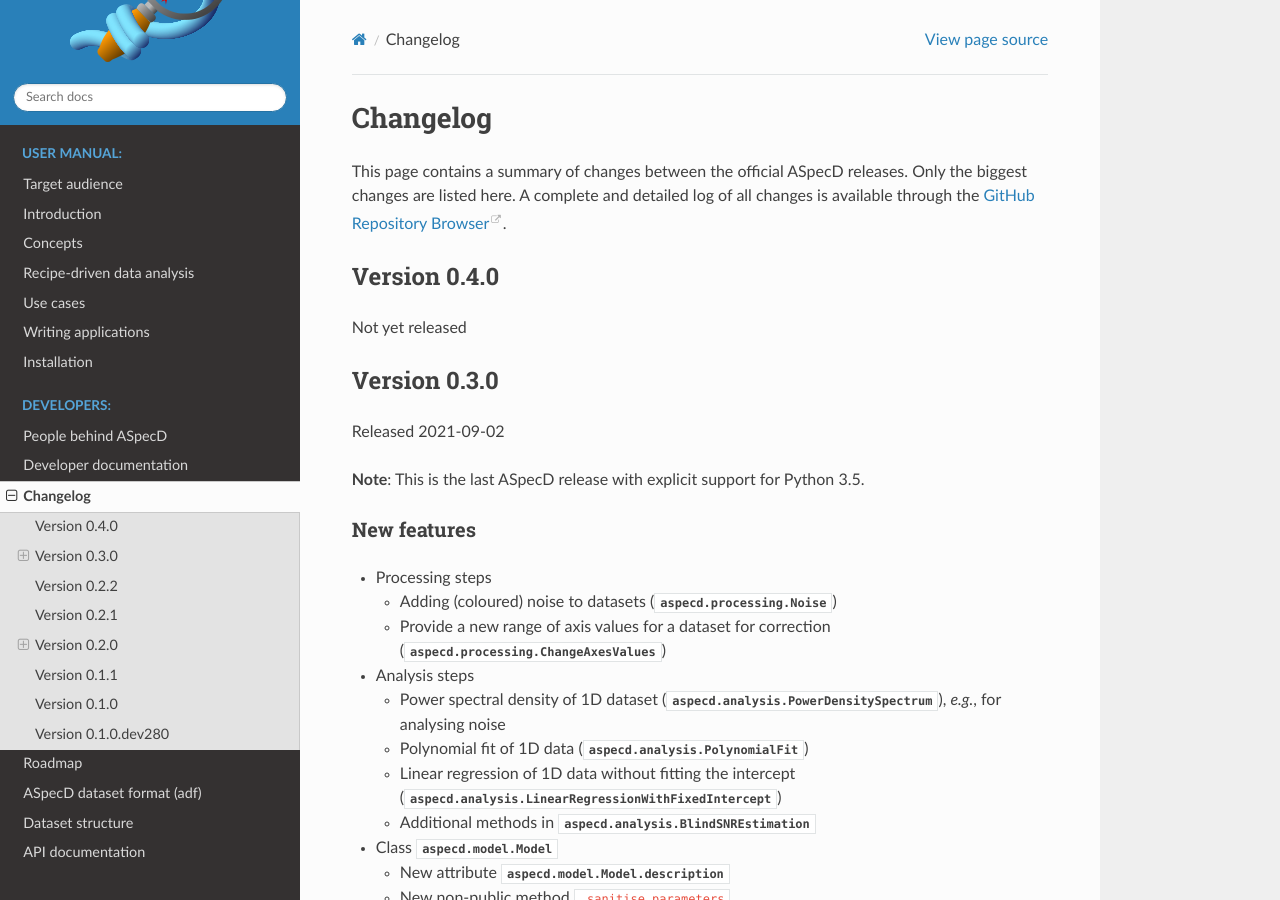
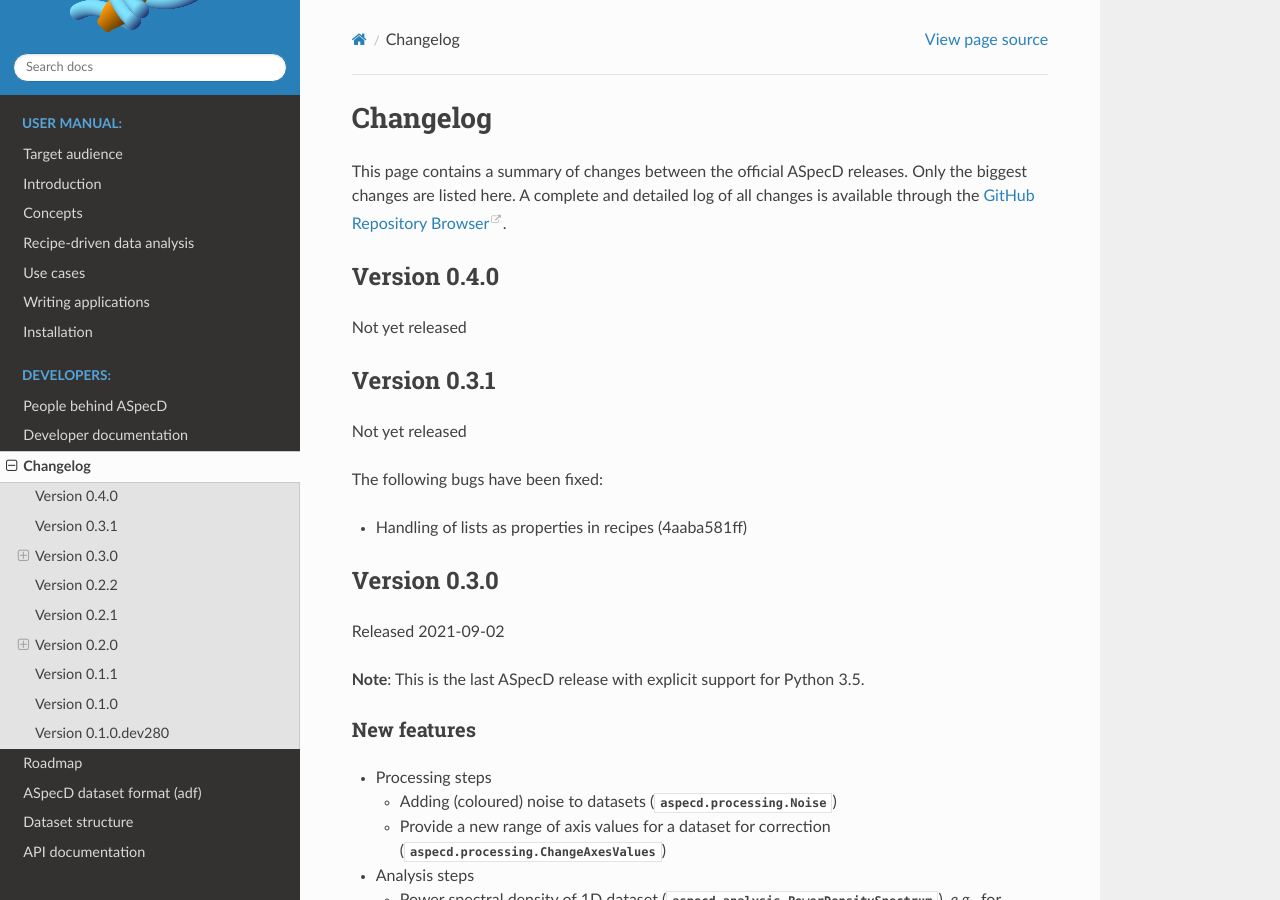
Before and after one commit to tillbiskup/aspecd, a Sphinx documentation site: the page built from docs/changelog.rst, in a window 1280 px wide and 900 px high. Built offline with Sphinx 7.4.7 and the Read the Docs theme 2.0.0, drawn with Linux system fonts in a browser that asks for light colours.

```diff
--- a/docs/changelog.rst
+++ b/docs/changelog.rst
@@ -9,6 +9,16 @@
 =============
 
 Not yet released
+
+
+Version 0.3.1
+=============
+
+Not yet released
+
+The following bugs have been fixed:
+
+* Handling of lists as properties in recipes (4aaba581ff)
 
 
 Version 0.3.0
```
Also changed, not shown: 2 other files.
